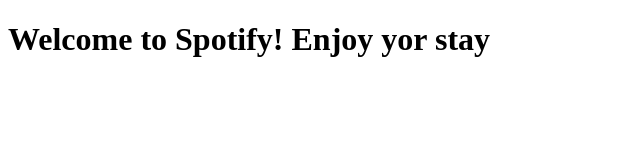
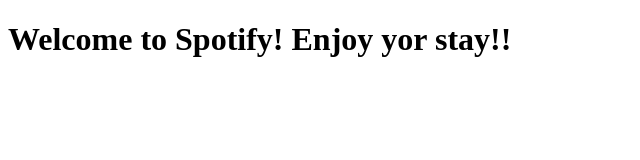
Before and after one commit to DacianGoina/potionfy, a plain HTML site: page index.html in a window 1280 px wide. Shown: the full height of the page, 0-640 px from the left. Drawn offline with Linux system fonts and the light colour scheme.

Commit message:
Add landing message. #1

```diff
--- a/index.html
+++ b/index.html
@@ -4,6 +4,6 @@
     <title>Welcome to Spotify</title>
   </head>
   <body>
-    <h1>Welcome to Spotify! Enjoy yor stay</h1>
+    <h1>Welcome to Spotify! Enjoy yor stay!!</h1>
   </body>
 </html>
```
